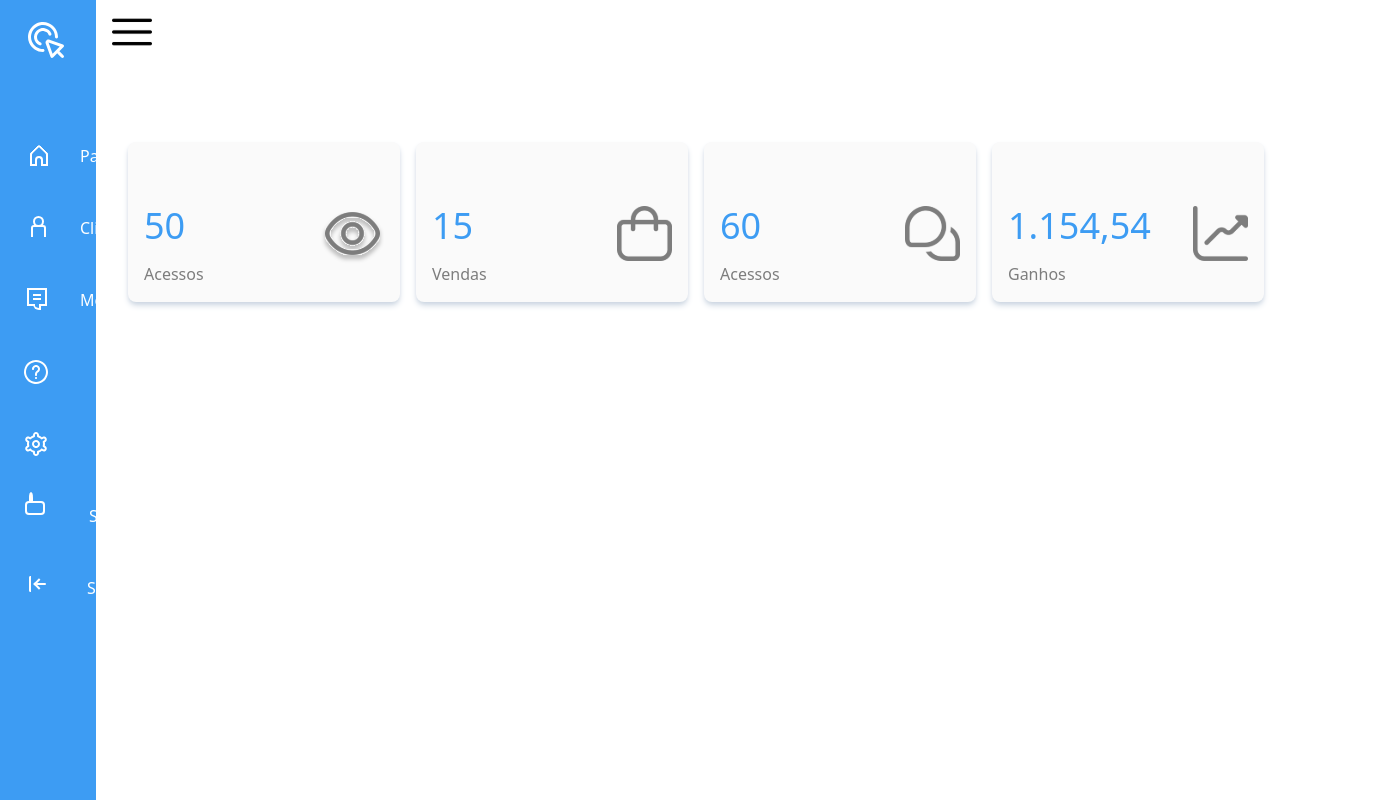
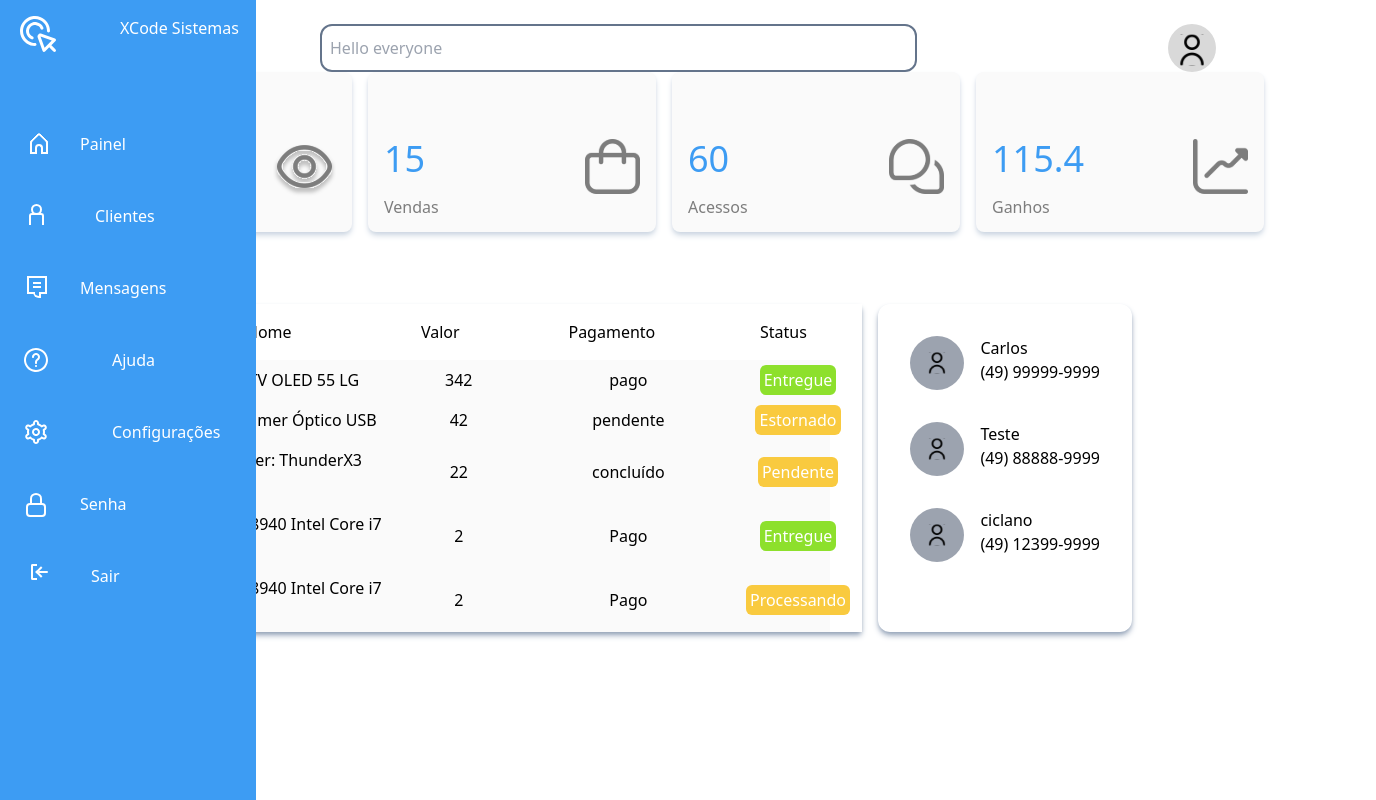
Before and after one commit to Carlos-hub/intro-Nuxtjs, a Nuxt app: page / in a window 1280 px wide. Shown: the whole page, 1376 px wide, since content can reach past the window. Built offline with nearby package versions, Linux system fonts and the light colour scheme.

Commit message:
insert other sections in the screen

```diff
--- a/components/Sidebar.vue
+++ b/components/Sidebar.vue
@@ -1,73 +1,81 @@
 <template lang="">
     <section class="">
-        <div id="sidebg" class="sm:d-none float-left container h-screen bg-[#3D9CF3] w-24   justify-center py-4 fixed block duration-700 overflow-hidden">
+        <div id="sidebg" v-on:mousein="showMenu()" class="top-0 float-left h-screen bg-[#3D9CF3] w-20 py-4 fixed block duration-700 overflow-hidden items-center">
 
-            <div class="w-30 h-13  ml-7 pb-12">
-                <a to="" class="side-item">
+            <div class="w-30 h-13  ml-5 pb-12 ">
+                <a to="" class="sside-item">
                     <img src="svg/interactive.svg" alt="" srcset="" class="">
-                    <p class="desc ml-14">XCode Sistemas</p>
+                    <p class="ml-16">XCode Sistemas</p>
                 </a>
 
             </div>
-            <div class="hoverbtn w-30 h-13  ml-2 p-4 my-4 ease-linear duration-700  hover:bg-[#fff] hover:rounded-l-full ">
+            <div class="hoverbtn w-30 h-13  p-4 my-4 ease-linear duration-500  hover:bg-[#fff] hover:rounded-l-full">
                 <nuxt-link to="" class="side-item">
                     <span class="gg-home"></span>
-                    <p class="desc ml-14 ">Painel</p>
+                    <p class="desc ml-16 ">Painel</p>
                 </nuxt-link>
             </div>
-            <div class="hoverbtn w-30 h-13  ml-2 p-4 my-4 hover:bg-[#fff] hover:rounded-l-full  ease-linear duration-400 ">
+            <div class="hoverbtn w-30 h-13  p-4 my-4 ease-linear duration-500  hover:bg-[#fff] hover:rounded-l-full ">
                 <nuxt-link to="" class="side-item">
                     <span class="gg-user"></span>
-                    <p class="desc ml-14">Clientes</p>
+                    <p class="desc ml-16">Clientes</p>
                 </nuxt-link>
             </div>
-            <div class="hoverbtn w-30 h-13  ml-2 p-4 my-4 hover:bg-[#fff] hover:rounded-l-full  ease-linear duration-400">
+            <div class="hoverbtn w-30 h-13  p-4 my-4 ease-linear duration-500  hover:bg-[#fff] hover:rounded-l-full ">
                 <nuxt-link to="" class="side-item">
                     <span class="gg-comment"></span>
-                    <p class="desc ml-14">Mensagens</p>
+                    <p class="desc ml-16">Mensagens</p>
                 </nuxt-link>
             </div>
-            <div class="hoverbtn w-30 h-13  ml-2 p-4 my-4 hover:bg-[#fff] hover:rounded-l-full  ease-linear duration-400">
+            <div class="hoverbtn w-30 h-13  p-4 my-4 ease-linear duration-500  hover:bg-[#fff] hover:rounded-l-full ">
                 <nuxt-link to="" class="side-item">
-                    <img src="svg/interrogation.svg" alt="" srcset="" class="w-6 h-6">
-                    <p class="desc ml-14">Ajuda</p>
+                    <img src="svg/interrogation.svg" alt="" srcset="" class="w-6 h-6 ml-2">
+                    <p class="desc ml-16">Ajuda</p>
                 </nuxt-link>
             </div>
-            <div class="hoverbtn w-30 h-13  ml-2 p-4 my-4 hover:bg-[#fff] hover:rounded-l-full  ease-linear duration-400">
+            <div class="hoverbtn w-30 h-13  p-4 my-4 ease-linear duration-500  hover:bg-[#fff] hover:rounded-l-full ">
                 <nuxt-link to="" class="side-item">
-                    <img src="svg/settings.svg" alt="" srcset="" class="w-6 h-6">
-                    <p class="desc ml-14">Configurações</p>
+                    <img src="svg/settings.svg" alt="" srcset="" class="w-6 h-6 ml-2">
+                    <p class="desc ml-16">Configurações</p>
                 </nuxt-link>
             </div>
-            <div class="hoverbtn w-30 h-13  ml-2 p-4 my-4 hover:bg-[#fff] hover:rounded-l-full  ease-linear duration-400">
+            <div class="hoverbtn w-30 h-13  p-4 my-4 ease-linear duration-500  hover:bg-[#fff] hover:rounded-l-full ">
                 <nuxt-link to="" class="side-item">
                     <span class="gg-lock"></span>
-                    <p class="desc ml-14">Senha</p>
+                    <p class="desc ml-16">Senha</p>
                 </nuxt-link>
             </div>
-            <div class="hoverbtn w-30 h-13  ml-2 p-4 my-4 hover:bg-[#fff] hover:rounded-l-full  ease-linear duration-400">
+            <div class="hoverbtn w-30 h-13  p-4 my-4 ease-linear duration-500  hover:bg-[#fff] hover:rounded-l-full ">
                 <nuxt-link to="" class="side-item">
                     <span class="gg-log-out"></span>
-                    <p class="desc ml-14">Sair</p>
+                    <p class="desc ml-16">Sair</p>
                 </nuxt-link>
             </div>
         </div>
-        <div class="clear-both"></div>
-        <button id="btn-sidebar" class="relative duration-700  ease-linear fixed " v-on:click="showMenu()">
+
+        <button id="btn-sidebar" class="relative duration-700  ease-linear fixed " v-on:click="">
             <img src="svg/burger.svg" alt="" srcset="" class="w-10 h-10 ml-28 my-3">
         </button>
 </section>
 
 </template>
 <style>
-
-.side-expanded {
-    width: 30%;
+#btn-sidebar{
+    display: none;
+}
+#sidebg:hover {
+    width: 20%;
 }
 .side-item {
     display: flex;
     flex-direction: row;
     width: 100%;
+}
+.sside-item {
+    display: flex;
+    flex-direction: row;
+    width: 100%;
+    color: #fff;
 }
 .side-item p {
     color: #fff;
@@ -75,16 +83,14 @@
 .hoverbtn:hover p ,.side-item:hover p {
     color: #3D9CF3;
 }
-.side-expanded-button {
-
-    left: 25%;
-}
 
 /* Icons CSS */
 
 /* Icon Lock */
 .gg-lock {
-    margin-left: 5px;
+    margin-top:1px;
+    margin-left: 15px;
+    left:15px;
     box-sizing: border-box;
     position: absolute;
     display: block;
@@ -95,7 +101,6 @@
     border-top-right-radius: 50%;
     border-top-left-radius: 50%;
     border-bottom: transparent;
-    margin-top: 0px;
     color:#fff;
 }
 .gg-lock::after {
@@ -109,7 +114,7 @@
     border: 2px solid transparent;
     box-shadow: 0 0 0 2px;
     left: -4px;
-    top: 9px
+    top: 10px;
 }
 .hoverbtn:hover .gg-lock{
     color: #3D9CF3;
@@ -180,12 +185,12 @@
 
 /* Icon User  */
 .gg-user {
+    left:34px;
  display: block;
  transform: scale(var(--ggs,1));
  box-sizing: border-box;
  width: 15px;
  height: 21px;
- left:4px;
  color:white;
 }
 
@@ -203,11 +208,11 @@
  height: 11px;
  border-radius: 30px;
  top: 0;
- left: 9px
+ left:15px;
 }
 
 .gg-user::after {
-    left:7px;
+    left:13px;
  width: 15px;
  height: 12px;
  border-bottom: 0;
@@ -223,7 +228,7 @@
 /* Icon Comment */
 
 .gg-comment {
-    margin-left: 3px;
+    left:27px;
  box-sizing: border-box;
  position: absolute;
  display: block;
@@ -272,6 +277,7 @@
 /* Icon Log out  */
 
 .gg-log-out {
+    left:10px;
  box-sizing: border-box;
  position: relative;
  display: block;
@@ -318,16 +324,16 @@
 
 /* Icon Log out End */
 
-
 /* Icons CSS end */
 </style>
+<script src="https://kit.fontawesome.com/a076d05399.js" crossorigin="anonymous"></script>
+<script src="https://kit.fontawesome.com/a076d05399.js" crossorigin="anonymous"></script>
 <script>
     export default {
     methods:{
         showMenu(el) {
 
-            document.getElementById('sidebg').classList.toggle('side-expanded');
-            document.getElementById('btn-sidebar').classList.toggle('side-expanded-button');
+            document.getElementById('sidebg').classList.add('side-expanded');
             // document.getElementsByTagName('p').style.display = 'block';
         }
 
@@ -340,6 +346,7 @@
 
 
 }
+
 </script>
 <style>
 
--- a/components/newClient.vue
+++ b/components/newClient.vue
@@ -1,38 +1,34 @@
 <template lang="">
-    <div class="gg-lock">
-
+    <div class="p-4 changebg rounded-xl hover:bg-[#3D9CF3]">
+    <div>
+        <div class="float-left bg-gray-400 rounded-full p-4">
+            <img src="/svg/userBlack.svg" alt="">
+        </div>
+        <div class="float-right pl-4">
+            <h4 class="justify-center">
+                {{name}}
+            </h4>
+            <p class="text-normal">
+                {{number}}
+            </p>
+        </div>
     </div>
+    <div class="clear-both"></div>
+</div>
 </template>
+<style>
+.changebg:hover{
+    background-color: #3D9CF3;
+}
+.changebg:hover p{
+    color: #FFF;
+}
+</style>
 <script>
 export default {
-
+    props:{
+        name:String,
+        number:String
+    }
 }
 </script>
-<style lang="css">
-    .gg-lock {
-    box-sizing: border-box;
-    position: relative;
-    display: block;
-    transform: scale(var(--ggs,1));
-    width: 12px;
-    height: 11px;
-    border: 2px solid;
-    border-top-right-radius: 50%;
-    border-top-left-radius: 50%;
-    border-bottom: transparent;
-    margin-top: -12px;
-}
-.gg-lock::after {
-    content: "";
-    display: block;
-    box-sizing: border-box;
-    position: absolute;
-    width: 16px;
-    height: 10px;
-    border-radius: 2px;
-    border: 2px solid transparent;
-    box-shadow: 0 0 0 2px;
-    left: -4px;
-    top: 9px
-}
-</style>
--- a/components/reportSingle.vue
+++ b/components/reportSingle.vue
@@ -0,0 +1,31 @@
+<template lang="">
+        <div class="bg-[#FAFAFA] hover:bg-[#3D9CF3] justify-between grid space-x-5 grid-cols-8 place-items-center gap-4 p-2">
+            <p class="col-span-3">{{name}}</p>
+            <p class="col-span-1">{{value}}</p>
+            <p class="col-span-3">{{payment}}</p>
+            <p class="col-span-1">
+                <span v-if="'Entregue' === status" class="bg-[#8DE02C] p-1 rounded-md text-white">{{status}}</span>
+                <span v-else="'Pendente' === status" class="bg-[#F9CA3F] p-1 rounded-md text-white">{{status}}</span>
+                <span v-else-if="'Estornado' === status" class="bg-[#FF0000] p-1 rounded-md text-white">{{status}}</span>
+                <span v-else-if="'Processando' === status" class="bg-[#0000FF] p-1 rounded-md text-white">{{status}}</span>
+
+            </p>
+        </div>
+</template>
+<style>
+.reportHover:hover{
+    background-color: #3D9CF3;
+    background-color: #FFF;
+}
+</style>
+
+<script>
+export default {
+    props:{
+        name:String,
+        value:Number,
+        payment:String,
+        status:String
+    }
+}
+</script>
--- a/pages/index.vue
+++ b/pages/index.vue
@@ -1,23 +1,80 @@
 <template>
-  <div class="block">
-    <Sidebar/>
-    <div class=" sm:justify-end sm:mt-[50px] md:flex md:space-x-4 md:my-10 md:ml-28 md:p-4  ">
-      <Shortcut title="Acessos" number="50" image="/svg/vision.svg"/>
-      <Shortcut title="Vendas" number="15" image="/svg/bag.svg"/>
-      <Shortcut title="Acessos" number="60" image="/svg/manycomments.svg"/>
-      <Shortcut title="Ganhos" number="1.154,54" image="/svg/charts.svg"/>
+  <div class="block max-w-[100%]">
+    <Sidebar class="z-10"/>
+    <div class="absolute top-[3%] left-[25%] w-[70%] flex justify-between">
+      <input class="p-2 w-2/3 bg-white-400 rounded-xl border-slate-400 border-2 border-solid border-slate-500 hover:ring-2 " placeholder="Hello everyone"/>
+      <nuxt-link to="" class="right-2 w-12 h-12 bg-[#D9D9D9] rounded-full p-2 hover:bg-[#c9c9c9] items-center"><img src="svg/userBlack.svg" alt="" class=" w-9 h-9"></nuxt-link>
     </div>
+    <div class=" sm:justify-end sm:mt-[60px] md:flex md:space-x-4 md:my-10 md:ml-0 md:p-4">
+      <Shortcut title="Acessos" :number=50 image="/svg/vision.svg"/>
+      <Shortcut title="Vendas" :number=15 image="/svg/bag.svg"/>
+      <Shortcut title="Acessos" :number=60 image="/svg/manycomments.svg"/>
+      <Shortcut title="Ganhos" :number=115.4 image="/svg/charts.svg"/>
+    </div>
+    <div class="md:flex md:space-x-4 relative md:left-24 px-2 rounded-xl  z-[-2]">
+
+      <div class=" relative space-x-4 max-w-[800px] w-[60%] h--auto shadow-md shadow-slate-400 px-8">
+        <div class=" flex grid justify-between p-4 grid-cols-8 place-items-center gap-6">
+            <p class="col-span-3">Nome</p>
+            <p class="col-span-1">Valor</p>
+            <p class="col-span-3">Pagamento</p>
+            <p class="col-span-1">Status</p>
+        </div>
+        <ReportSingle name="Smart TV OLED 55 LG" :value=342.00 payment="pago" status="Entregue" class="hover:bg-[#3D9CF3]"/>
+        <ReportSingle name="Mouse Gamer Óptico USB" :value=42.00 payment="pendente" status="Estornado" />
+        <ReportSingle name="Cadeira gamer: ThunderX3 TGC12" :value=22.00 payment="concluído" status="Pendente" />
+        <ReportSingle name="PC Dell XPS-8940 Intel Core i7 10700" :value=2.00 payment="Pago" status="Entregue" />
+        <ReportSingle name="PC Dell XPS-8940 Intel Core i7 10700" :value=2.00 payment="Pago" status="Processando" />
+      </div>
+      <div class="flex">
+        <div class="w-full rounded-xl shadow-md shadow-slate-400  p-4">
+        <NewClient name="Carlos" number="(49) 99999-9999"/>
+        <NewClient name="Teste" number="(49) 88888-9999"/>
+        <NewClient name="ciclano" number="(49) 12399-9999"/>
+      </div>
+      </div>
+    </div>
+
+
   </div>
 </template>
+<style>
+ .gg-search {
+ box-sizing: border-box;
+ position: relative;
+ display: block;
+ transform: scale(var(--ggs,1));
+ width: 16px;
+ height: 16px;
+ border: 2px solid;
+ border-radius: 100%;
+ margin-left: -4px;
+ margin-top: -4px
+}
 
+.gg-search::after {
+ content: "";
+ display: block;
+ box-sizing: border-box;
+ position: absolute;
+ border-radius: 3px;
+ width: 2px;
+ height: 8px;
+ background: currentColor;
+ transform: rotate(-45deg);
+ top: 10px;
+ left: 12px
+}
+</style>
 <script>
 import NewClient from '../components/newClient.vue';
+import ReportSingle from '../components/reportSingle.vue';
 import Shortcut from '../components/Shortcut.vue';
 import Sidebar from '../components/Sidebar.vue';
 
 
 export default {
     name: "IndexPage",
-    components: { Sidebar, Shortcut, NewClient }
+    components: { Sidebar, Shortcut, NewClient, ReportSingle }
 }
 </script>
```
Also changed, not shown: components/Input.vue (+13 -0 lines), components/Shortcut.vue (+5 -3 lines), static/svg/userBlack.svg (added).
